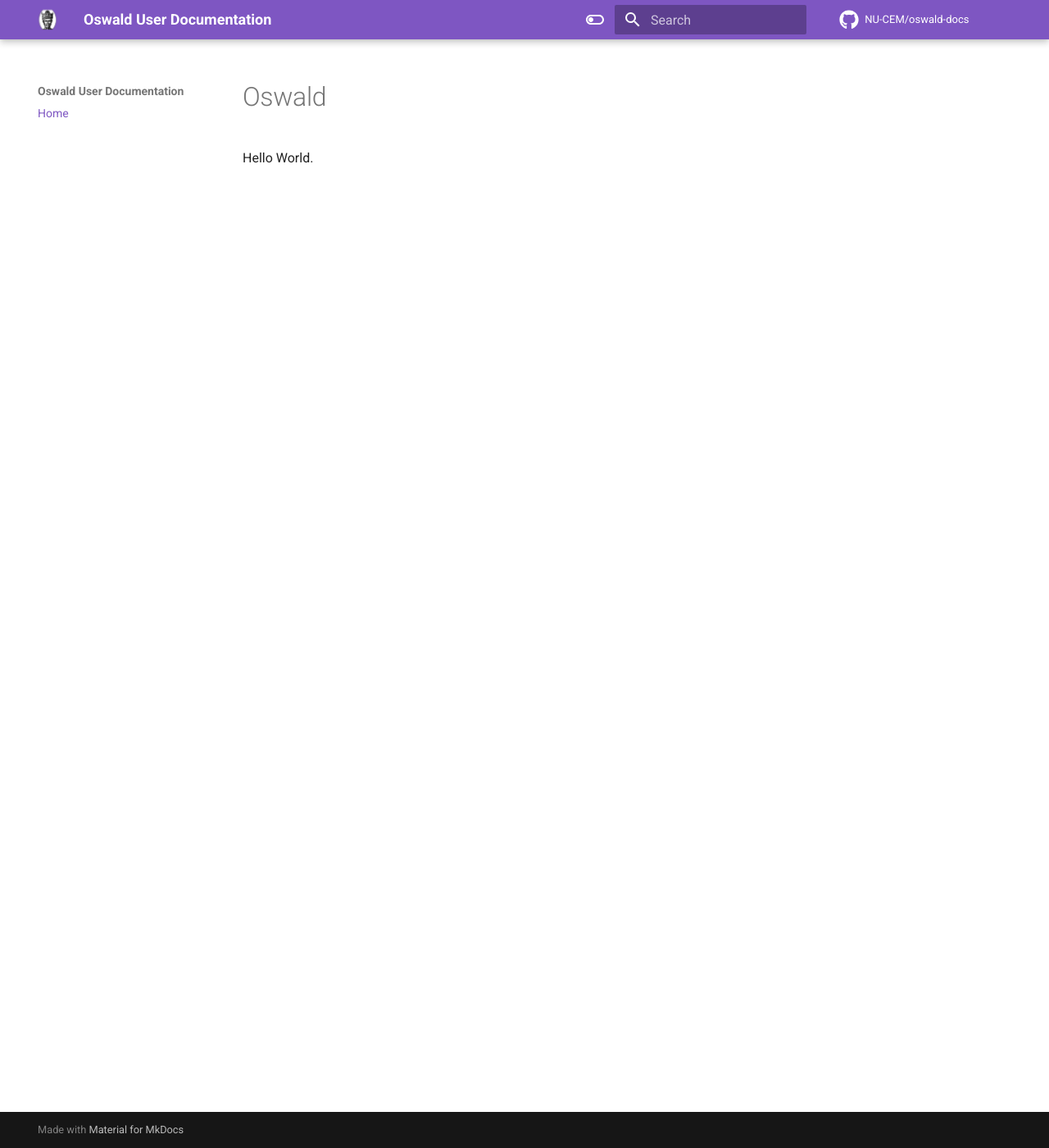
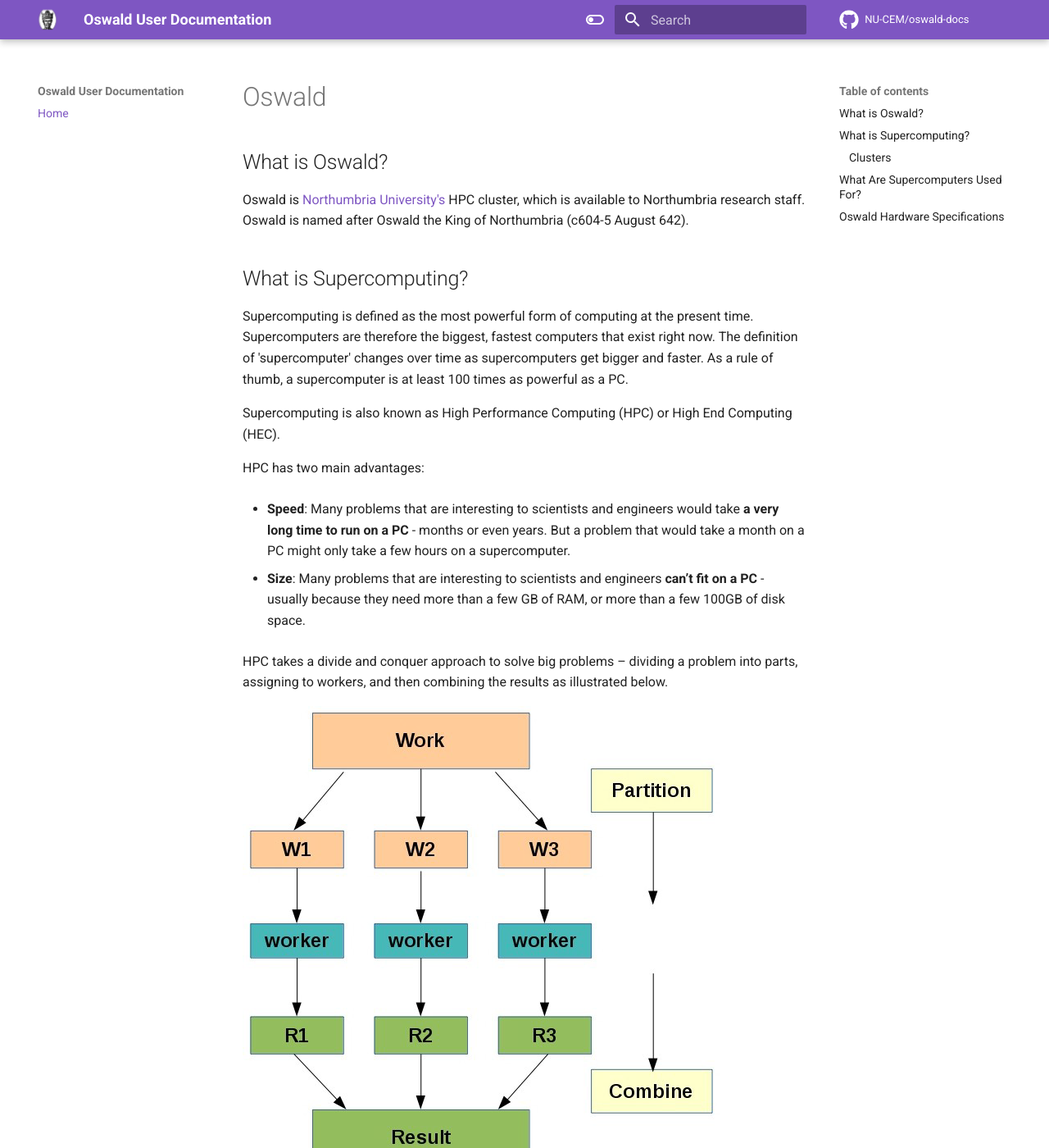
Before and after one commit to NorthumbriaResearchComputing/oswald-docs, an MkDocs documentation site: the page built from docs/index.md, in a window 1280 px wide and 1400 px high. Shown: the whole window at 82% size. Built offline with MkDocs 1.6.1 and Material for MkDocs 9.7.7, drawn with Linux system fonts in a browser that asks for light colours; comment, search, counter and statistics services are not loaded; some of the changed text lies outside the part shown.

Commit message:
Add Home page

```diff
--- a/docs/index.md
+++ b/docs/index.md
@@ -1,3 +1,53 @@
 # Oswald
 
-Hello World.
+## What is Oswald?
+
+Oswald is [Northumbria University's](https://www.northumbria.ac.uk) HPC cluster, which is available to Northumbria research staff. Oswald is named after Oswald the King of Northumbria (c604-5 August 642).
+
+## What is Supercomputing?
+
+Supercomputing is defined as the most powerful form of computing at the present time. Supercomputers are therefore the biggest, fastest computers that exist right now. The definition of 'supercomputer' changes over time as supercomputers get bigger and faster. As a rule of thumb, a supercomputer is at least 100 times as powerful as a PC.
+
+Supercomputing is also known as High Performance Computing (HPC) or High End Computing (HEC).
+
+HPC has two main advantages:
+
+- **Speed**: Many problems that are interesting to scientists and engineers would take **a very long time to run on a PC** - months or even years. But a problem that would take a month on a PC might only take a few hours on a supercomputer.
+
+- **Size**: Many problems that are interesting to scientists and engineers **can’t fit on a PC** - usually because they need more than a few GB of RAM, or more than a few 100GB of disk space.
+
+HPC takes a divide and conquer approach to solve big problems – dividing a problem into parts, assigning to workers, and then combining the results as illustrated below.
+
+![divide and conquer approach in HPC](assets/images/dac-hpc-illustration.png)
+
+### Clusters
+
+Modern supercomputers are usually cluster computers, or just 'clusters' - where multiple (already quite powerful) computers are connected together to form a powerful compute resource. As such, 'cluster' is often used as another term for supercomputer in the context of HPC.
+
+A cluster consists of a head (master) node and several small(er) computers called compute nodes, all connected together with a high speed interconnecting network(1GB/10GB/IB). Software allows the head and compute nodes to communicate over the interconnection network.
+
+The diagram below shows a typical cluster with Gigabit Ethernet interconnect. A resource manager on the head node allocates work to the compute nodes.
+
+![HPC cluster diagram](assets/images/hpc-cluster.png)
+
+## What Are Supercomputers Used For?
+
+Supercomputers are used in a wide range of fields of research. Oswald is commonally used in the following fields:
+
+...
+
+## Oswald Hardware Specifications
+
+| Num | Type               | CPU                                                        | GPU                                                                 | RAM   | Storage             |
+|-----|--------------------|------------------------------------------------------------|---------------------------------------------------------------------|-------|---------------------|
+| 1   | Head Node          | Dual Intel Xeon E5-2630 v4 10 core 2.2GHz (20 cores total) |                                                                     | 64GB  | 1TB SSD, 185TB HDD  |
+| 32  | Compute Node       | Dual Intel Xeon E5-2680 v4 14 core 2.4GHz (28 cores total) |                                                                     | 64GB  | 120GB SSD           |
+| 1   | GPU Node           | Intel Skylake SKL-SP 4112 4 Core 2.6GHz                    | 2 x NVIDIA Tesla V100 (each with 640 Tensor cores, 5120 CUDA cores) | 64GB  | 240GB SSD           |
+| 1   | Visualisation Node | Dual Intel Xeon E5-2630 v4 2.20GHz CPU (20 cores total)    | NVIDIA Tesla M60 (4096 CUDA Cores)                                  | 256GB | 240GB SSD, 12TB HDD |
+
+Oswald also has:
+
+- An Intel Omnipath 100Gb Interconnect
+- 88TB of Lustre Parallel storage
+- Hyperthreading enabled on all compute nodes, allowing 56 threads to run
+    - Note this does **not** mean a doubling of speed, although some jobs will run faster than just using 28 cores.
```
Also changed, not shown: docs/assets/images/dac-hpc-illustration.png (added), docs/assets/images/hpc-cluster.png (added).
